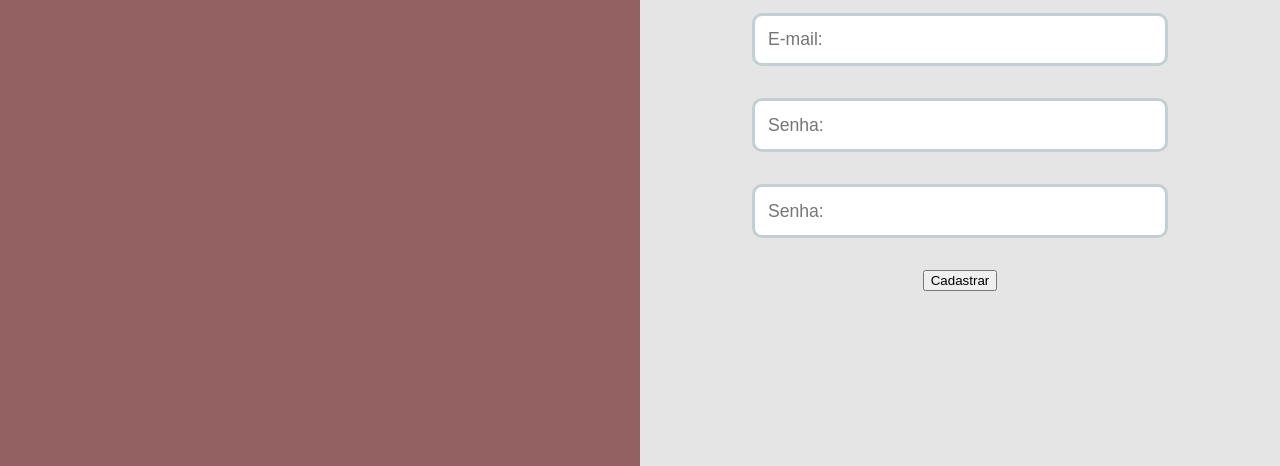
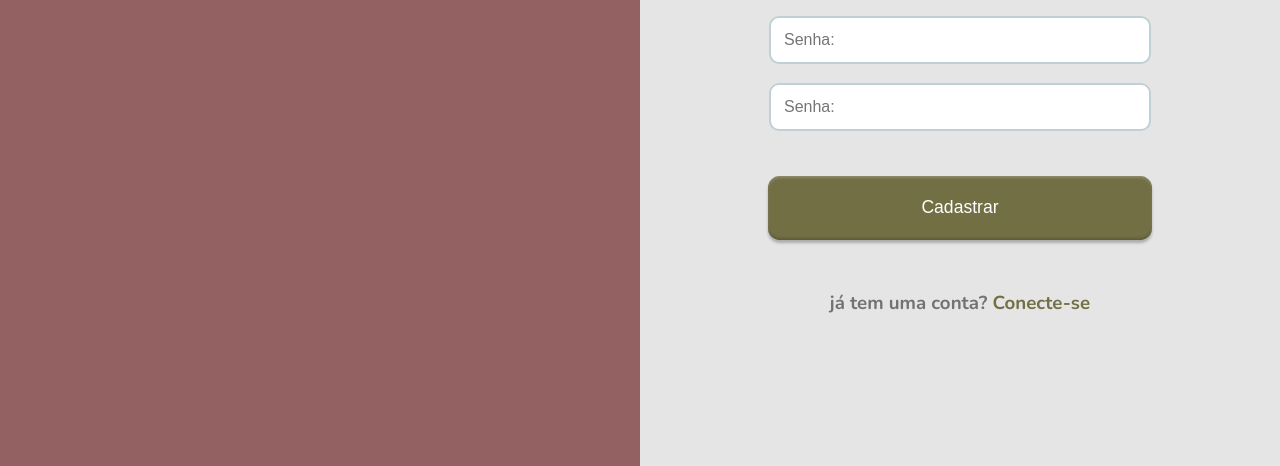
Before and after one commit to Mauricio-Maxuel/Projeto-Individual-1-Semestre-PI, a plain HTML site: page cadastro.html in a window 1280 px wide. Shown: the part 334-800 px from the top of the page. Drawn offline with nearby package versions, Linux system fonts and the light colour scheme.

Commit message:
alerações no cadastro

```diff
--- a/cadastro.html
+++ b/cadastro.html
@@ -27,7 +27,9 @@
             <input id="email_input" placeholder="E-mail:" type="text">
             <input id="senha_input" placeholder="Senha:" type="text">
             <input id="confirmacao_senha_input" placeholder="Senha:" type="text">
-            <button>Cadastrar</button>
+            <button onclick="cadastrar()" class="buttonSignUp">Cadastrar</button>
+
+            <h3>já tem uma conta? <a href="">Conecte-se</a> </h3>
         </div>
     </div>
 </body>
@@ -36,7 +38,7 @@
 <script>
 
 function cadastrar() {
-        aguardar();
+        // aguardar();
 
         //Recupere o valor da nova input pelo nome do id
         // Agora vá para o método fetch logo abaixo
--- a/styles/styleSignUp.css
+++ b/styles/styleSignUp.css
@@ -17,19 +17,19 @@ body::-webkit-scrollbar-thumb {
     border-radius: 20px;
 }
 
-.divContentSignUp{
+.divContentSignUp {
     display: flex;
     width: 100%;
     height: 100vh;
 }
 
-.divSelectYourInstrument{
+.divSelectYourInstrument {
     height: 100%;
     width: 100%;
     background-color: #936161;
 }
 
-.divSignUp{
+.divSignUp {
     width: 100%;
     height: 100%;
     display: flex;
@@ -38,17 +38,42 @@ body::-webkit-scrollbar-thumb {
     align-items: center;
 }
 
-.divSignUp h1{
+.divSignUp h1 {}
 
+.divSignUp input {
+    margin-bottom: 3%;
+    font-size: 1rem;
+    color: rgba(11, 70, 84);
+    width: 55%;
+    padding: 2% 2%;
+    border-radius: 10px;
+    border: 2px solid rgba(11, 70, 84, 0.25);
+    outline: transparent;
 }
 
-.divSignUp input{
+.divSignUp h3{
+    color: rgba(0, 0, 0, 0.5);
+}
+
+.divSignUp a{
+    color: #736F45;
+    text-decoration: none;
+}
+
+.divSignUp a:hover{
+    text-decoration: underline;
+}
+
+.buttonSignUp {
+    font-size: 1.1rem;
+    color: white;
+    background-color: #736F45;
+    margin-top: 4%;
+    width: 60%;
+    height: 8%;
+    border-radius: 15px;
+    border: none;
+    box-shadow: 0px 2.9566px 2.9566px rgba(0, 0, 0, 0.25), inset 0px 1.4783px 2.9566px rgba(255, 255, 255, 0.25), inset 0px -1.4783px 2.9566px rgba(0, 0, 0, 0.25);
+    border-radius: 11.8264px;
     margin-bottom: 5%;
-    font-size: 1.1rem;
-    color:rgba(11, 70, 84) ;
-    width:60%;
-    padding: 2.1% 2%;
-    border-radius: 10px;
-    border: 3px solid rgba(11, 70, 84, 0.25);
-    outline: transparent;
 }
```
